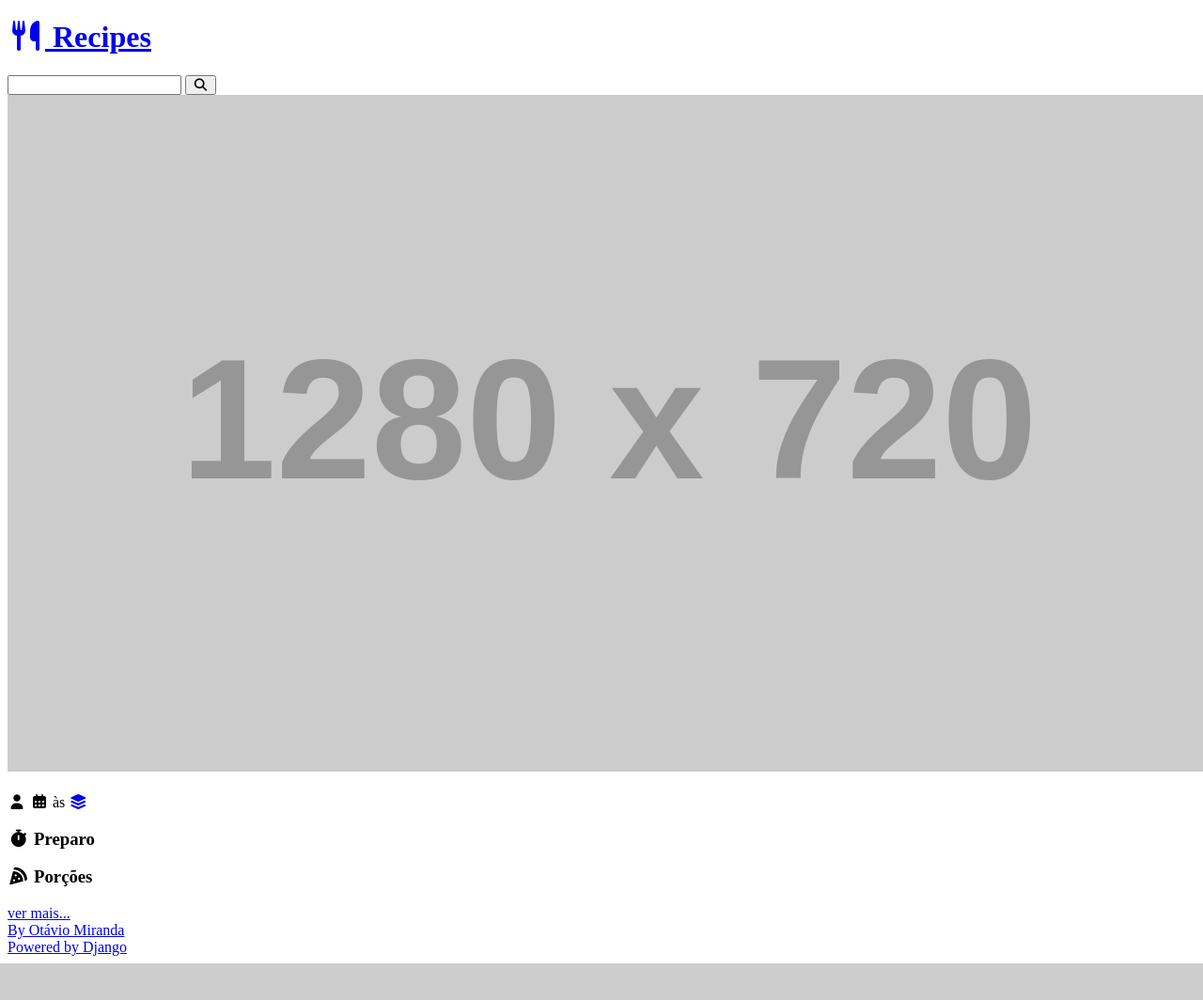
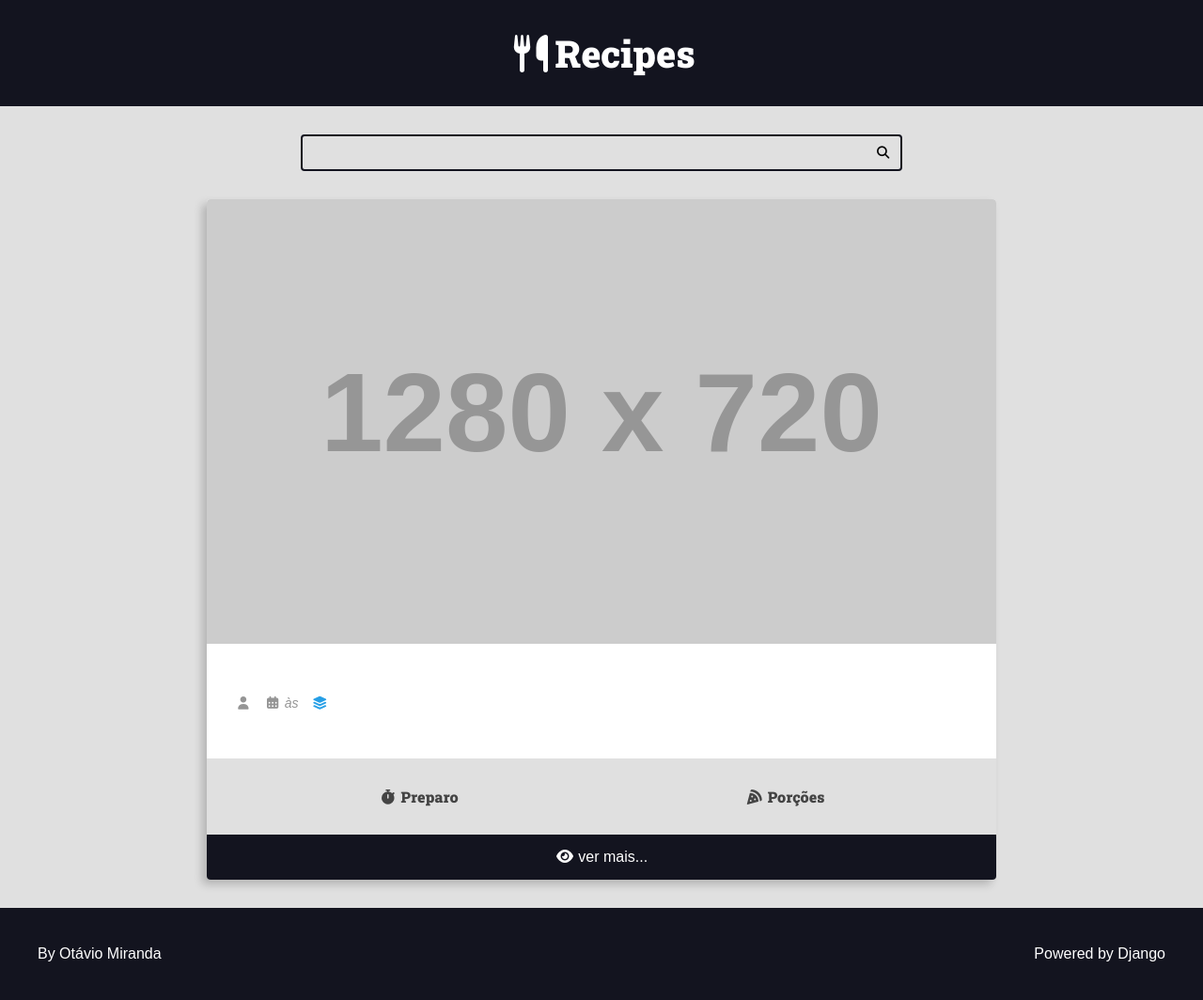
Before and after one commit to ericSilvaP/django-udemy, a Django app: template recipes/templates/recipes/pages/recipe-view.html in a window 1280 px wide. Shown: the whole page at 94% size. Before the commit the page ends 1025 px from the top, so only its background shows below. Run offline with Django 5.2, Linux system fonts and the light colour scheme; the template is opened without the code that fills it, so the values that code supplies are empty; grey boxes labelled with a size stand in for pictures from a placeholder-image service; some libraries are stand-ins or nearby versions.

Commit message:
static pro remoto, ajustes nos templates

```diff
--- /dev/null
+++ b/recipes/static/recipes/css/style.css
@@ -0,0 +1,273 @@
+:root {
+    --color-primary: #269fe6;
+    --color-primary-hover: #2086c2;
+    --color-primary-dark: #13141f;
+    --color-primary-dark-hover: #212336;
+    --color-primary-light: #d4ecfa;
+    --color-primary-light-hover: #bdd8e7;
+
+    --color-white: #fff;
+    --color-black: #000;
+
+    --color-dark-text: #444;
+    --color-info-light: #cce5ff;
+    --color-debug-light: #cce5ff;
+    --color-success-light: #d4edda;
+    --color-alert-light: #fff3cd;
+    --color-warning-light: #fff3cd;
+    --color-error-light: #f8d7da;
+
+    --color-info-dark: #4d86c4;
+    --color-debug-dark: #4d86c4;
+    --color-success-dark: #4a9c5d;
+    --color-alert-dark: #927f40;
+    --color-warning-dark: #927f40;
+    --color-error-dark: #da525d;
+
+    --color-gray-0: #f9f9f9;
+    --color-gray-1: #e0e0e0;
+    --color-gray-2: #c7c7c7;
+    --color-gray-3: #aeaeae;
+    --color-gray-4: #959595;
+    --color-gray-5: #7d7d7d;
+    --color-gray-6: #646464;
+    --color-gray-7: #4b4b4b;
+    --color-gray-8: #323232;
+    --color-gray-9: #191919;
+
+    --font-primary: sans-serif;
+    --font-headings: 'Roboto Slab', serif;
+
+    --spacing-gutter-medium: 3rem;
+    --spacing-gutter-large: 4rem;
+}
+
+* {
+    padding: 0;
+    margin: 0;
+    box-sizing: border-box;
+}
+
+html {
+    font-size: 62.5%;
+}
+
+body {
+    font-size: 1.6rem;
+    font-family: var(--font-primary);
+    background: var(--color-gray-1);
+    color: var(--color-dark-text);
+}
+
+h1,
+h2,
+h3,
+h4,
+h5,
+h6 {
+    font-family: var(--font-headings);
+}
+
+.container {
+    max-width: 144rem;
+    margin: 0 auto;
+    padding: var(--spacing-gutter-medium);
+}
+
+.main-header-container {
+    background: var(--color-primary-dark);
+}
+
+.main-logo {
+    font-size: 4rem;
+    color: var(--color-white);
+    text-decoration: none;
+    display: flex;
+    flex-flow: row nowrap;
+    align-items: center;
+    justify-content: center;
+    width: fit-content;
+    margin: 0 auto;
+}
+
+.main-logo-icon {
+    margin-right: 2rem;
+}
+
+.search-form {
+    border: 0.2rem solid var(--color-primary-dark);
+    max-width: 64rem;
+    margin: 0 auto;
+    border-radius: 0.4rem;
+    position: relative;
+    transition: all 300ms ease-in-out;
+}
+
+.search-input,
+.search-button {
+    border: none;
+    background: none;
+    outline: none;
+    padding: 1rem;
+    transition: all 300ms ease-in-out;
+}
+
+.search-input {
+    width: 100%;
+    padding-right: 3rem;
+}
+
+.search-button {
+    position: absolute;
+    top: 0;
+    right: 0;
+}
+
+.search-button:focus {
+    outline: 1px solid var(--color-primary);
+    background: rgba(0, 0, 0, 0.05);
+}
+
+.search-form:focus-within {
+    border-color: var(--color-primary);
+    background: var(--color-white);
+}
+
+.search-form:focus-within .search-button {
+    color: var(--color-primary);
+}
+
+.main-content {
+    padding-top: 0;
+}
+
+.main-content-list {
+    display: grid;
+    grid-template-columns: repeat(auto-fit, minmax(340px, 1fr));
+    gap: var(--spacing-gutter-large);
+}
+
+.recipe {
+    background: var(--color-white);
+    box-shadow: -5px 5px 10px rgba(0, 0, 0, 0.2);
+    transform: scale(1);
+    transition: all 300ms ease-in-out;
+    border-radius: 0.4rem;
+    overflow: hidden;
+}
+
+.recipe img {
+    max-width: 100%;
+}
+
+.recipe-list-item {
+    max-width: 64rem;
+    height: fit-content;
+}
+
+.recipe-list-item:hover {
+    transform: scale(1.02);
+    box-shadow: -8px 8px 18px rgba(0, 0, 0, 0.25);
+}
+
+.recipe-title-container {
+    padding: var(--spacing-gutter-medium);
+    padding-bottom: 2rem;
+}
+
+.recipe-title-container a {
+    text-decoration: none;
+    color: var(--color-dark-text);
+}
+
+.recipe-author {
+    padding: 0 var(--spacing-gutter-medium);
+}
+
+.recipe-content {
+    padding: var(--spacing-gutter-medium);
+    padding-top: 2rem;
+}
+
+.recipe-author-item {
+    color: var(--color-gray-4);
+    margin-right: 1rem;
+    font-style: italic;
+    font-size: 1.4rem;
+}
+
+.recipe-author a {
+    color: var(--color-primary);
+    transition: all 300ms ease-in-out;
+    text-decoration: none;
+}
+
+.recipe-author a:hover {
+    color: var(--color-primary-dark);
+}
+
+.recipe-meta-container {
+    display: flex;
+    flex-flow: row wrap;
+    padding: var(--spacing-gutter-medium);
+    background: var(--color-gray-1);
+}
+
+.recipe-meta {
+    display: flex;
+    flex-flow: column nowrap;
+    flex-shrink: 1;
+    flex-grow: 1;
+    text-align: center;
+}
+
+.recipe-meta-title {
+    font-size: 1.6rem;
+}
+
+.recipe-footer a {
+    background: var(--color-primary-dark);
+    display: block;
+    color: var(--color-white);
+    text-decoration: none;
+    text-align: center;
+    padding: 1.5rem var(--spacing-gutter-medium);
+    transition: all 300ms ease-in-out;
+}
+
+.recipe-footer a:hover {
+    filter: brightness(2);
+}
+
+.main-content-detail .recipe-list-item {
+    max-width: 84rem;
+    margin: 0 auto;
+}
+
+.main-content-detail .recipe-list-item:hover {
+    transform: scale(1);
+    box-shadow: -5px 5px 15px rgba(0, 0, 0, 0.2);
+}
+
+.preparation-steps {
+    padding: var(--spacing-gutter-medium);
+}
+
+.main-footer {
+    display: flex;
+    align-items: center;
+    justify-content: space-between;
+    background: var(--color-primary-dark);
+    color: var(--color-white);
+    padding: var(--spacing-gutter-large);
+}
+
+.main-footer a {
+    color: var(--color-white);
+    text-decoration: none;
+    transition: all 300ms ease-in-out;
+}
+
+.main-footer a:hover {
+    filter: brightness(0.8);
+}
--- a/recipes/templates/recipes/partials/header.html
+++ b/recipes/templates/recipes/partials/header.html
@@ -1,7 +1,7 @@
 <header class="main-header-container">
     <div class="main-header container">
         <h1>
-            <a class="main-logo" href="{% url "recipes:home" %}">
+            <a class="main-logo" href="{% url 'recipes:home' %}">
                 <i class="fa-solid fa-utensils"></i>
                 <span class="main-logo-text">Recipes</span>
             </a>
--- a/recipes/templates/recipes/partials/recipe.html
+++ b/recipes/templates/recipes/partials/recipe.html
@@ -1,14 +1,12 @@
 <div class="recipe recipe-list-item">
     <div class="recipe-cover">
-        <a href="{% url "recipes:recipe" recipe.id %}">
+        <a href="{% url 'recipes:recipe' recipe.id %}">
             <img src="https://placehold.co/1280x720/269fe6/FFF" alt="Temporário">
         </a>
     </div>
     <div class="recipe-title-container">
         <h2 class="recipe-title">
-            <a href="{% url "recipes:recipe" recipe.id %}">
-                {{ recipe.title }}
-            </a>
+            <a href="{% url 'recipes:recipe' recipe.id %}">{{ recipe.title }}</a>
         </h2>
     </div>
     <div class="recipe-author">
@@ -45,19 +43,15 @@
             <div class="recipe-meta-text">{{ recipe.servings }} {{ recipe.servings_unit }}</div>
         </div>
     </div>
-
     {% if not is_detail %}
-    <footer class="recipe-footer">
-        <a class="recipe-read-more button button-dark button-full-width"
-           href="{% url "recipes:recipe" recipe.id %}>
-            <i class="fas fa-eye"></i>
-            <span>ver mais...</span>
-        </a>
-    </footer>
+        <footer class="recipe-footer">
+            <a class="recipe-read-more button button-dark button-full-width"
+               href="{% url 'recipes:recipe' recipe.id %}">
+                <i class="fas fa-eye"></i>
+                <span>ver mais...</span>
+            </a>
+        </footer>
     {% else %}
-    <div class="preparation-steps">
-        {{ recipe.preparation_steps|linebreaksbr }}
-    </div>
+        <div class="preparation-steps">{{ recipe.preparation_steps|linebreaksbr }}</div>
     {% endif %}
-
 </div>
```
Also changed, not shown: 1 other file.
